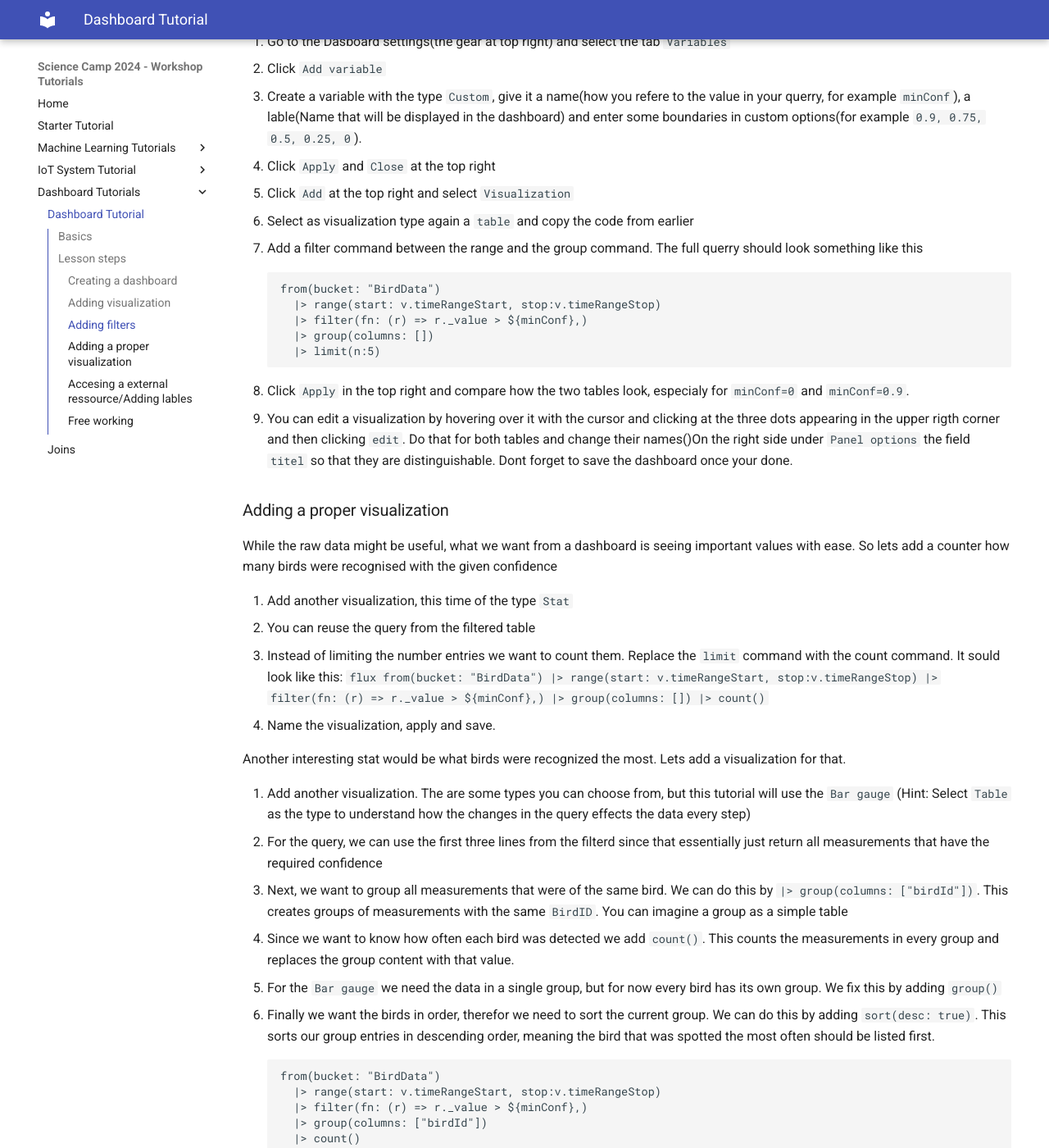
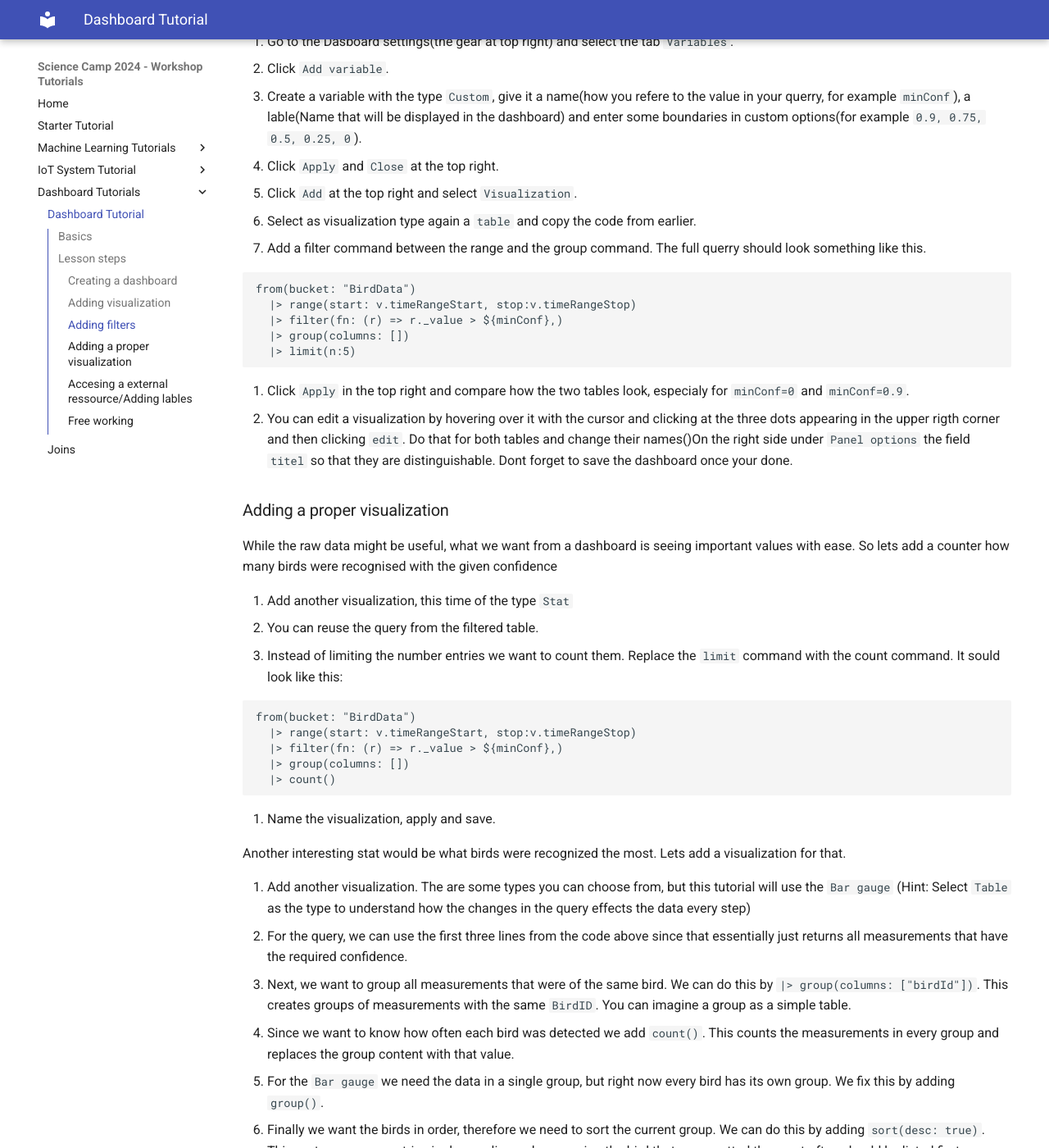
Before and after one commit to Science-Camp-TUI/tutorials, an MkDocs documentation site: the page built from docs/dashboard/index.md, in a window 1280 px wide and 1400 px high, scrolled down 2145 px. Shown: the whole window at 82% size. Built offline with MkDocs 1.6.1 and Material for MkDocs 9.7.7, drawn with Linux system fonts in a browser that asks for light colours; some of the changed text lies outside the part shown.

Commit message:
Update index.md

````diff
--- a/docs/dashboard/index.md
+++ b/docs/dashboard/index.md
@@ -51,32 +54,36 @@ As you can see, the data contains the confidence value. Since the AI model doesn
      |> group(columns: [])
      |> limit(n:5)
    ```
-8. Click `Apply` in the top right and compare how the two tables look, especialy for `minConf=0` and `minConf=0.9`.
-9. You can edit a visualization by hovering over it with the cursor and clicking at the three dots appearing in the upper rigth corner and then clicking `edit`. Do that for both tables and change their names()On the right side under `Panel options` the field `titel` so that they are distinguishable. Dont forget to save the dashboard once your done.
+
+9. Click `Apply` in the top right and compare how the two tables look, especialy for `minConf=0` and `minConf=0.9`.
+10. You can edit a visualization by hovering over it with the cursor and clicking at the three dots appearing in the upper rigth corner and then clicking `edit`. Do that for both tables and change their names()On the right side under `Panel options` the field `titel` so that they are distinguishable. Dont forget to save the dashboard once your done.
 
 ### Adding a proper visualization
 While the raw data might be useful, what we want from a dashboard is seeing important values with ease. So lets add a counter how many birds were recognised with the given confidence
 
 1. Add another visualization, this time of the type `Stat`
-2. You can reuse the query from the filtered table
+2. You can reuse the query from the filtered table.
 3. Instead of limiting the number entries we want to count them. Replace the `limit` command with the count command. It sould look like this:
-    ```flux
+
+   ```flux
    from(bucket: "BirdData")
      |> range(start: v.timeRangeStart, stop:v.timeRangeStop)
      |> filter(fn: (r) => r._value > ${minConf},)
      |> group(columns: [])
      |> count()
    ```
-5. Name the visualization, apply and save.
+
+4. Name the visualization, apply and save.
 
 Another interesting stat would be what birds were recognized the most. Lets add a visualization for that.
 
 1. Add another visualization. The are some types you can choose from, but this tutorial will use the `Bar gauge` (Hint: Select `Table` as the type to understand how the changes in the query effects the data every step)
-2. For the query, we can use the first three lines from the filterd since that essentially just return all measurements that have the required confidence
-3. Next, we want to group all measurements that were of the same bird. We can do this by `|> group(columns: ["birdId"])`. This creates groups of measurements with the same `BirdID`. You can imagine a group as a simple table
+2. For the query, we can use the first three lines from the code above since that essentially just returns all measurements that have the required confidence.
+3. Next, we want to group all measurements that were of the same bird. We can do this by `|> group(columns: ["birdId"])`. This creates groups of measurements with the same `BirdID`. You can imagine a group as a simple table.
 4. Since we want to know how often each bird was detected we add `count()`. This counts the measurements in every group and replaces the group content with that value.
-5. For the `Bar gauge` we need the data in a single group, but for now every bird has its own group. We fix this by adding `group()`
-6. Finally we want the birds in order, therefor we need to sort the current group. We can do this by adding `sort(desc: true)`. This sorts our group entries in descending order, meaning the bird that was spotted the most often should be listed first.
+5. For the `Bar gauge` we need the data in a single group, but right now every bird has its own group. We fix this by adding `group()`.
+6. Finally we want the birds in order, therefore we need to sort the current group. We can do this by adding `sort(desc: true)`. This sorts our group entries in descending order, meaning the bird that was spotted the most often should be listed first.
+
    ```flux
    from(bucket: "BirdData")
      |> range(start: v.timeRangeStart, stop:v.timeRangeStop)
@@ -86,6 +93,7 @@ Another interesting stat would be what birds were recognized the most. Lets add
      |> group()
      |> sort(desc: true)
    ```
+
 8. On the right side under `Value options` change `Calculate` to `All values`
 9. You can customise the visualization if you want. For example changing the orientation to horizontal makes it easier to understand. Dont forget to save once your done.
 10. As you might have noticed, instead of bird names the bars are labled with the IDs. This is due to way the data is stored in the database. For now its fine, but if you're insterested you can check [here](https://github.com/Science-Camp-TUI/birdnet-mini/blob/main/idToLables.csv) which ID belongs to which bird.
````
Also changed, not shown: other parts of docs/dashboard/index.md (+30 -19 lines).
